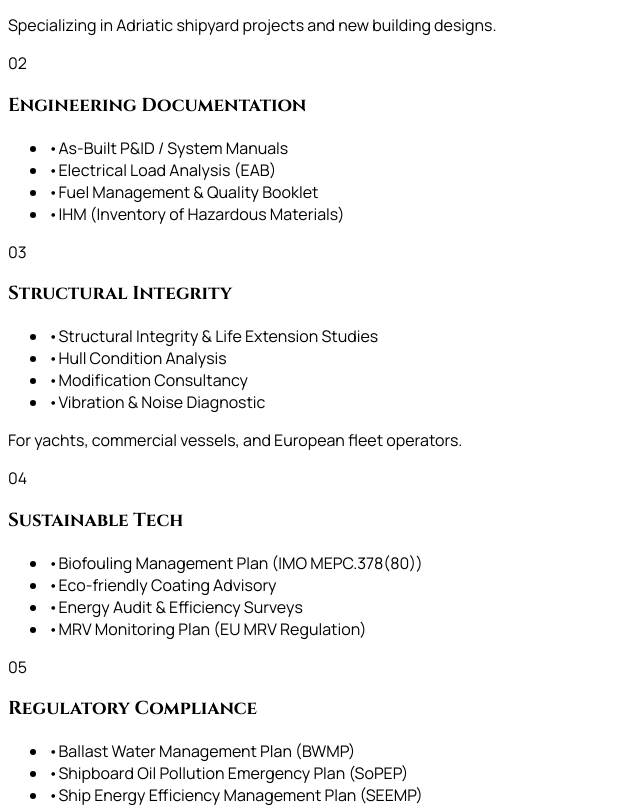
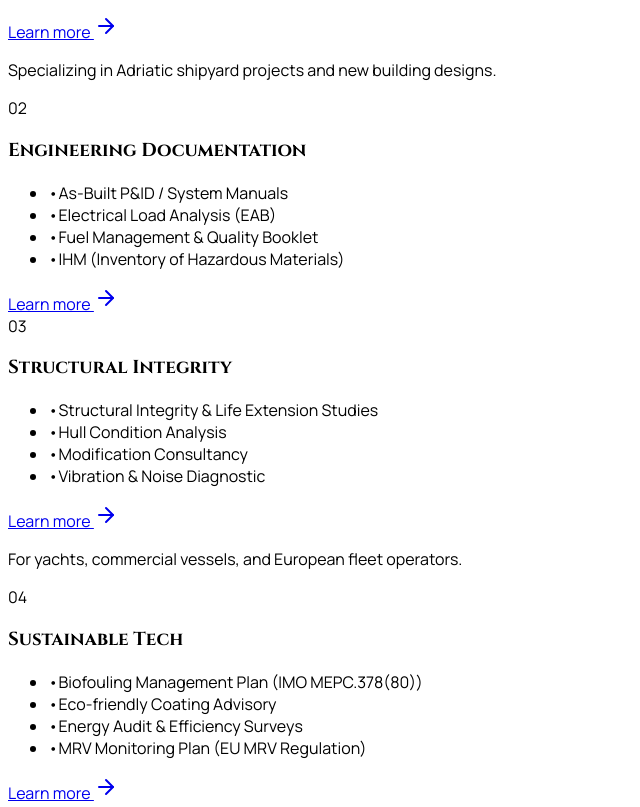
Before and after one commit to nuricicek-spec/adriatica, a React (Vite) app in the folder client/: page / in a window 1280 px wide. Shown: the part 6260-7067 px from the top of the page, without its empty margins (0-640 px from the left). Built offline with nearby package versions, Linux system fonts and the light colour scheme; a web font is replaced by a local one.

Commit message:
Final cleanup: TypeScript fixes, ESLint config, React imports, remove unused props

```diff
--- a/client/src/components/FeatureCard.tsx
+++ b/client/src/components/FeatureCard.tsx
@@ -1,20 +1,23 @@
 import { motion } from "framer-motion";
+import { HashLink } from "@/components/HashLink";
+import { ArrowRight } from "lucide-react";
 
 interface FeatureCardProps {
   number: string;
   title: string;
   items?: string[];
   delay?: number;
+  linkTo?: string;          // opsiyonel: servis detay sayfası slug'ı
 }
 
-export function FeatureCard({ number, title, items, delay = 0 }: FeatureCardProps) {
+export function FeatureCard({ number, title, items, delay = 0, linkTo }: FeatureCardProps) {
   return (
     <motion.div
       initial={{ opacity: 0, y: 20 }}
       whileInView={{ opacity: 1, y: 0 }}
       viewport={{ once: true }}
       transition={{ duration: 0.5, delay }}
-      className="group relative p-8 bg-white border border-border/40 hover:border-primary/20 transition-all duration-500 hover:shadow-2xl hover:-translate-y-1"
+      className="group relative p-8 bg-white border border-border/40 hover:border-primary/20 transition-all duration-500 hover:shadow-2xl hover:-translate-y-1 h-full"
     >
       <div className="absolute top-0 right-0 p-6 opacity-10 font-display text-6xl font-bold text-primary select-none group-hover:opacity-20 transition-opacity">
         {number}
@@ -22,7 +25,7 @@ export function FeatureCard({ number, title, items, delay = 0 }: FeatureCardProp
 
       <div className="relative z-10 h-full flex flex-col">
         <div className="h-12 w-12 mb-6 bg-primary/5 flex items-center justify-center rounded-sm text-primary group-hover:bg-primary group-hover:text-white transition-colors duration-300">
-           <div className="w-1.5 h-1.5 bg-current rounded-full" />
+          <div className="w-1.5 h-1.5 bg-current rounded-full" />
         </div>
 
         <h3 className="text-xl font-display font-semibold mb-3 text-foreground group-hover:text-primary transition-colors">
@@ -30,7 +33,7 @@ export function FeatureCard({ number, title, items, delay = 0 }: FeatureCardProp
         </h3>
 
         {items && items.length > 0 && (
-          <ul className="space-y-2 mb-0">
+          <ul className="space-y-2 mb-4">
             {items.map((item, idx) => (
               <li key={idx} className="flex items-start text-sm text-muted-foreground/80">
                 <span className="mr-2 text-primary/40 mt-1.5">•</span>
@@ -39,6 +42,17 @@ export function FeatureCard({ number, title, items, delay = 0 }: FeatureCardProp
             ))}
           </ul>
         )}
+
+        {linkTo && (
+          <div className="mt-auto pt-4">
+            <HashLink
+              href={`/services/${linkTo}`}
+              className="inline-flex items-center gap-1 text-primary hover:underline text-sm font-medium transition-colors"
+            >
+              Learn more <ArrowRight className="w-4 h-4" />
+            </HashLink>
+          </div>
+        )}
       </div>
 
       <div className="absolute bottom-0 left-0 w-full h-1 bg-gradient-to-r from-primary/0 via-primary/50 to-primary/0 scale-x-0 group-hover:scale-x-100 transition-transform duration-500" />
--- a/client/src/pages/Home.tsx
+++ b/client/src/pages/Home.tsx
@@ -304,6 +304,7 @@ export default function Home() {
                   "Fire & Safety Plans"
                 ]}
                 delay={0.1}
+                linkTo="engineering-plans"
               />
               <p className="hidden">Specializing in Adriatic shipyard projects and new building designs.</p>
               <FeatureCard
@@ -316,6 +317,7 @@ export default function Home() {
                   "IHM (Inventory of Hazardous Materials)"
                 ]}
                 delay={0.2}
+                linkTo="engineering-documentation"
               />
               <FeatureCard
                 number="03"
@@ -327,6 +329,7 @@ export default function Home() {
                   "Vibration & Noise Diagnostic"
                 ]}
                 delay={0.3}
+                linkTo="structural-integrity"
               />
               <p className="hidden">For yachts, commercial vessels, and European fleet operators.</p>
               <FeatureCard
@@ -339,6 +342,7 @@ export default function Home() {
                   "MRV Monitoring Plan (EU MRV Regulation)"
                 ]}
                 delay={0.4}
+                linkTo="sustainable-technologies"
               />
               <FeatureCard
                 number="05"
@@ -351,6 +355,7 @@ export default function Home() {
                   "Emergency Response Manuals"
                 ]}
                 delay={0.5}
+                linkTo="regulatory-compliance"
               />
               <p className="hidden">IMO standards for Montenegro and Adriatic Coast operators.</p>
               <FeatureCard
@@ -362,6 +367,7 @@ export default function Home() {
                   "On-site Technical Troubleshooting"
                 ]}
                 delay={0.6}
+                linkTo="project-management"
               />
             </div>
           </div>
```
